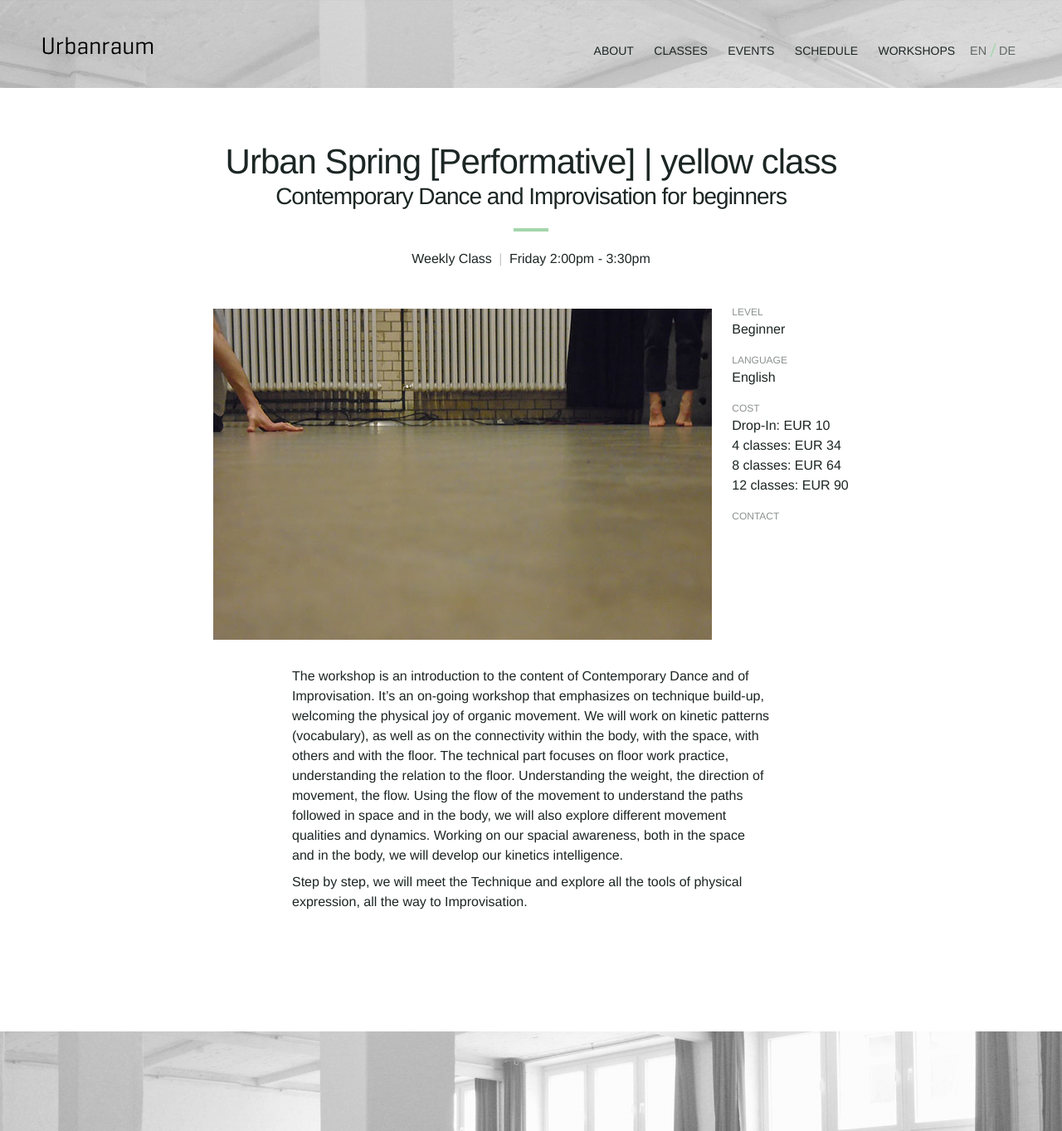
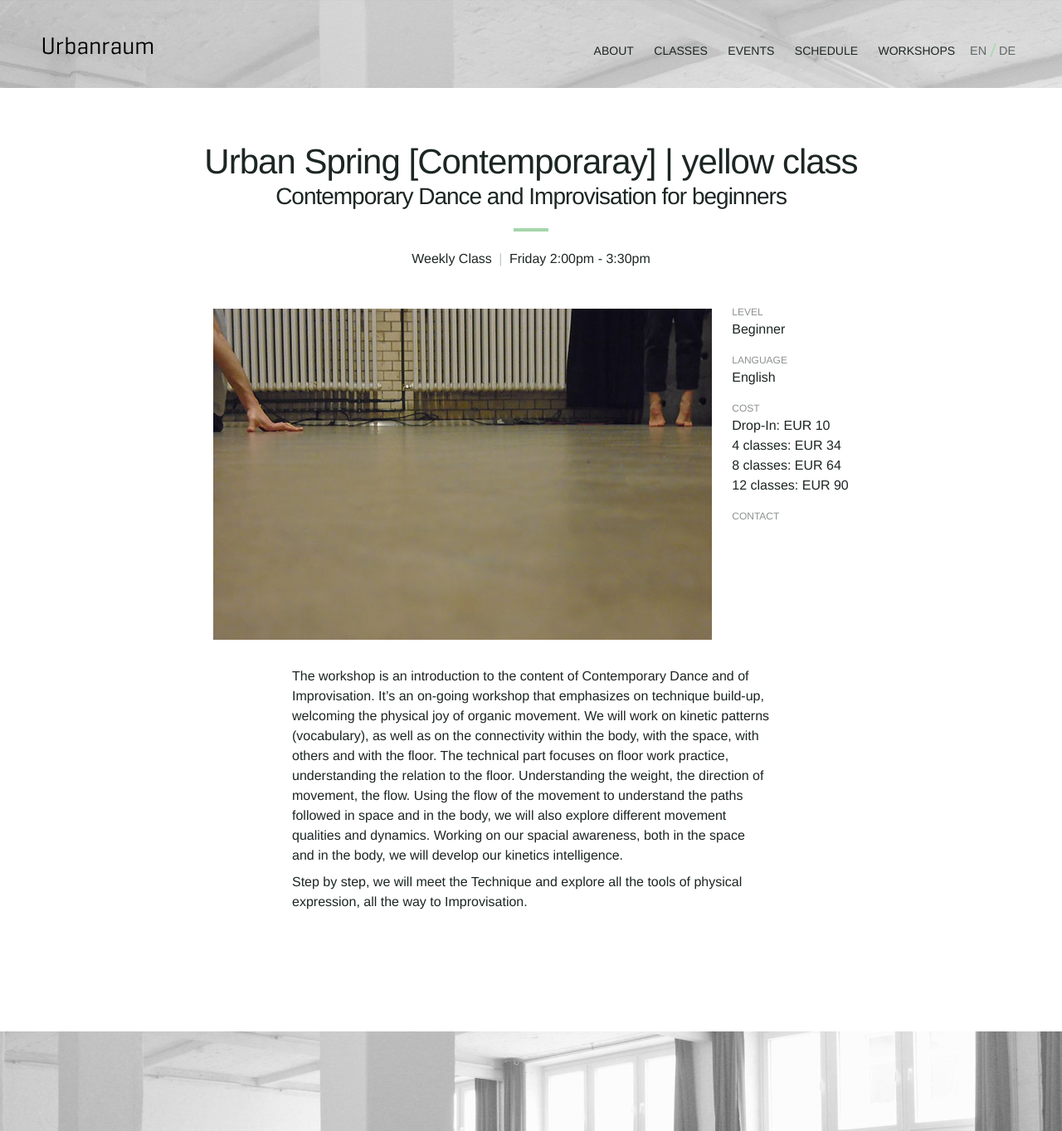
Before and after one commit to Kriesse/urbanraum, a Jekyll site: the page built from _classes/urban-spring-2.md, in a window 1280 px wide. Shown: the whole page at 83% size. Built offline with Jekyll 4.4.1, drawn with Linux system fonts in a browser that asks for light colours; nearby versions of some CDN libraries.

Commit message:
Update urban-spring-2.md
contemporary

```diff
--- a/_classes/urban-spring-2.md
+++ b/_classes/urban-spring-2.md
@@ -7,8 +7,8 @@ schedule:
 
 image: "class-urban-spring-02.jpg"
 
-title_en: "Urban Spring [Performative] | yellow class"
-title_de: "Urban Spring [Performative] | yellow class"
+title_en: "Urban Spring [Contemporaray] | yellow class"
+title_de: "Urban Spring [Contemporaray] | yellow class"
 
 subtitle_en: "Contemporary Dance and Improvisation for beginners"
 subtitle_de: "Zeitgenössischer Tanz und Improvisation für Anfänger"
```
